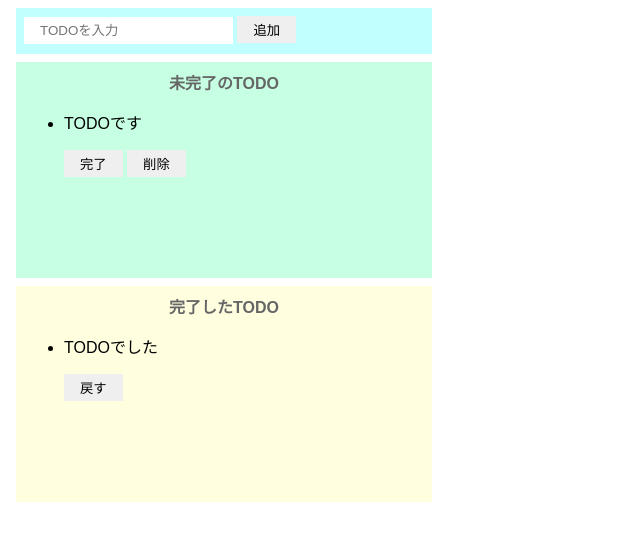
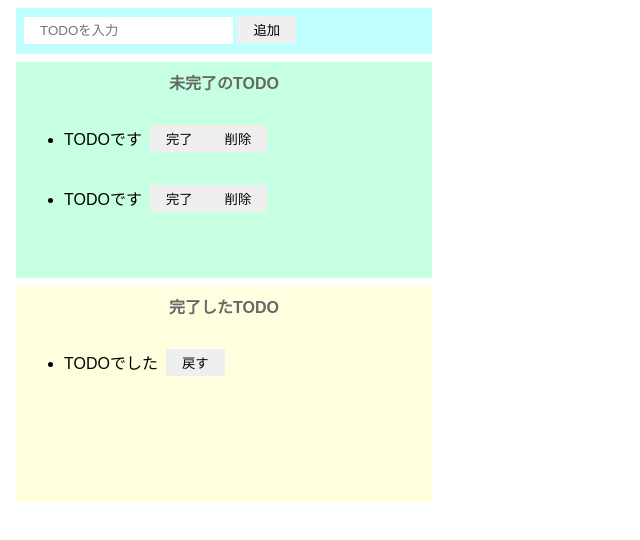
Before and after one commit to shitosatakuka/practiceReact-todoApp, a website built with Parcel: page src/index.html in a window 1280 px wide. Shown: the whole page, without its empty margins (0-640 px from the left). Built offline with nearby package versions, Linux system fonts and the light colour scheme.

Commit message:
Update index.html and styles.css リスト部分にスタイル適用

```diff
--- a/src/index.html
+++ b/src/index.html
@@ -14,7 +14,14 @@
       <p class="title">未完了のTODO</p>
       <ul>
         <li>
-          <div>
+          <div class="list-row">
+            <p>TODOです</p>
+              <button>完了</button>
+              <button>削除</button>
+          </div>
+        </li>
+        <li>
+          <div class="list-row">
             <p>TODOです</p>
               <button>完了</button>
               <button>削除</button>
@@ -26,7 +33,7 @@
       <p class="title">完了したTODO</p>
       <ul>
         <li>
-          <div>
+          <div class="list-row">
             <p>TODOでした</p>
             <button>戻す</button>
           </div>
--- a/src/styles.css
+++ b/src/styles.css
@@ -17,6 +17,10 @@ button:hover {
   background-color: #ff7fff;
   color: #ffffff;
   cursor: pointer;
+}
+
+li p {
+  margin-right: 8px;
 }
 
 .input-area {
@@ -49,3 +53,9 @@ button:hover {
   font-weight: bold;
   color: #666666;
 }
+
+.list-row {
+  display: flex;
+  align-items: center;
+  padding-bottom: 4px;
+}
```
